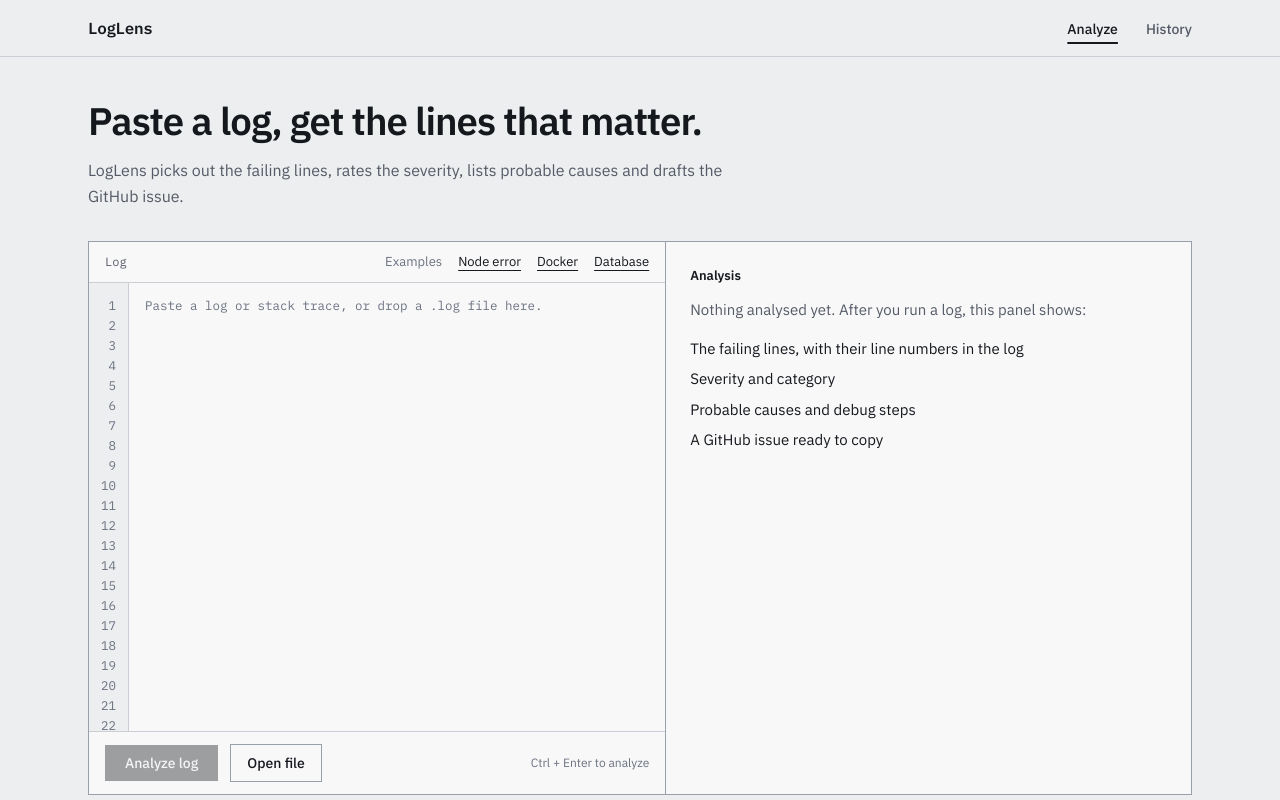
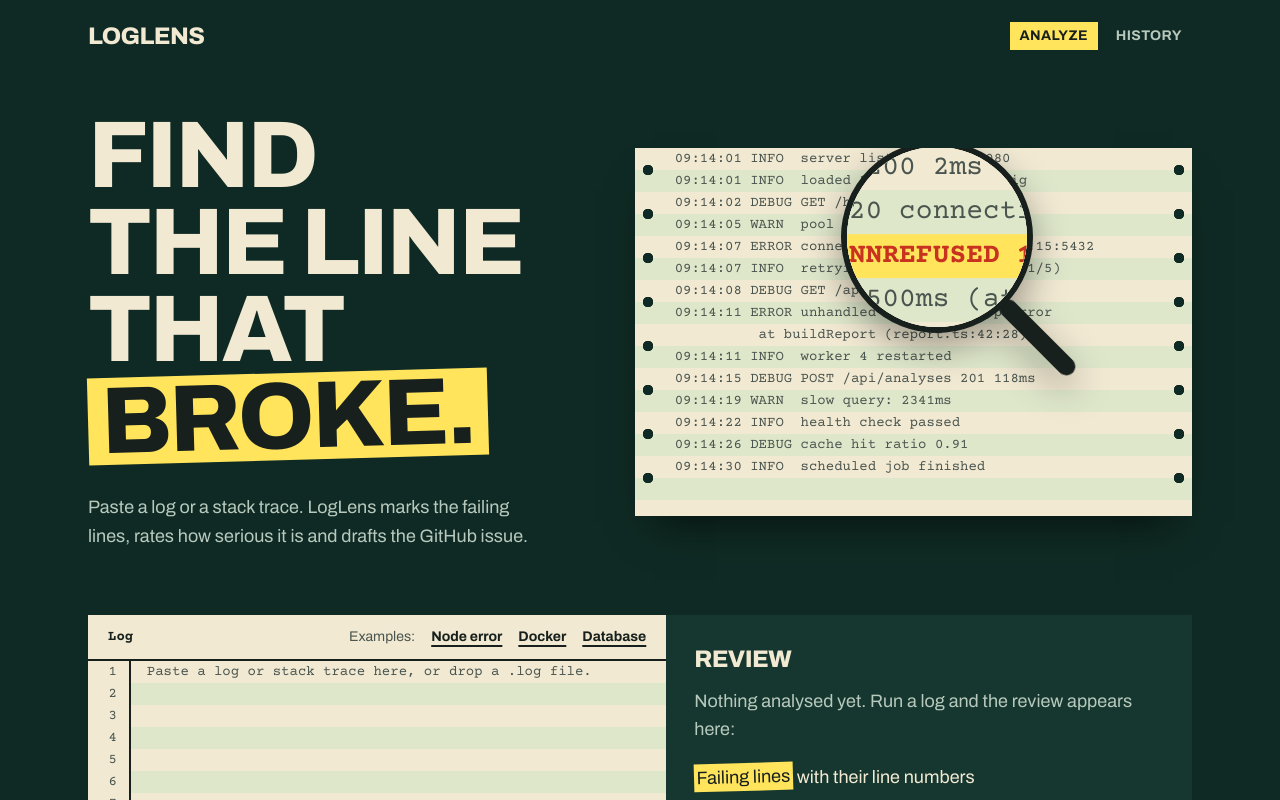
Before and after one commit to jacknegri89/LogLens, a React (Vite) app in the folder client/: page / in a window 1280 px wide. Shown: the top 800 px of the page. Built offline with nearby package versions, Linux system fonts and the light colour scheme; no server answers.

Commit message:
feat(client): redesign as a line-printer printout read with a lens
Dark green desk, green bar paper, highlighter and red-pen marks. Hero with a magnifying glass that follows the pointer; log editor with a numbered gutter; severity stamps.

```diff
--- a/client/index.html
+++ b/client/index.html
@@ -5,7 +5,7 @@
     <link rel="icon" type="image/svg+xml" href="/favicon.svg" />
     <meta name="viewport" content="width=device-width, initial-scale=1.0" />
     <title>LogLens - AI log analysis</title>
-    <meta name="theme-color" content="#edeef0" />
+    <meta name="theme-color" content="#0f2a24" />
     <meta
       name="description"
       content="Paste a log or stack trace and get the failing lines, severity, probable causes and a ready-to-paste GitHub issue."
@@ -13,7 +13,7 @@
     <link rel="preconnect" href="https://fonts.googleapis.com" />
     <link rel="preconnect" href="https://fonts.gstatic.com" crossorigin />
     <link
-      href="https://fonts.googleapis.com/css2?family=IBM+Plex+Mono:wght@400;500;600&family=IBM+Plex+Sans:wght@400;500;600&display=swap"
+      href="https://fonts.googleapis.com/css2?family=Archivo:wdth,wght@62..125,400..900&family=Courier+Prime:wght@400;700&display=swap"
       rel="stylesheet"
       media="print"
       onload="
@@ -23,7 +23,7 @@
     />
     <noscript>
       <link
-        href="https://fonts.googleapis.com/css2?family=IBM+Plex+Mono:wght@400;500;600&family=IBM+Plex+Sans:wght@400;500;600&display=swap"
+        href="https://fonts.googleapis.com/css2?family=Archivo:wdth,wght@62..125,400..900&family=Courier+Prime:wght@400;700&display=swap"
         rel="stylesheet"
       />
     </noscript>
--- a/client/src/App.tsx
+++ b/client/src/App.tsx
@@ -50,8 +50,10 @@ export function App() {
 function NotFound() {
   return (
     <div className="py-16">
-      <p className="font-mono text-sm text-muted">404</p>
-      <h1 className="mt-2 text-2xl font-semibold">This page does not exist.</h1>
+      <p className="font-mono text-lg font-bold text-chalk">404</p>
+      <h1 className="mt-2 text-4xl font-extrabold uppercase [font-stretch:125%]">
+        This page <span className="marker">does not exist.</span>
+      </h1>
     </div>
   );
 }
--- a/client/src/components/Layout.tsx
+++ b/client/src/components/Layout.tsx
@@ -1,22 +1,24 @@
 import { NavLink, Outlet } from 'react-router-dom';
 
 function navClass({ isActive }: { isActive: boolean }): string {
-  let activeClass = 'text-muted hover:text-ink';
+  let activeClass = 'text-chalk hover:text-paper';
   if (isActive) {
-    activeClass = 'text-ink underline decoration-2 underline-offset-8';
+    activeClass = 'bg-marker text-ink';
   }
-  return `text-sm font-medium ${activeClass}`;
+  return `px-2 py-1 text-xs font-bold tracking-wide uppercase sm:px-2.5 sm:text-sm ${activeClass}`;
 }
 
 export function Layout() {
   return (
     <div className="flex min-h-dvh flex-col">
-      <header className="border-b border-rule">
-        <div className="mx-auto flex w-full max-w-6xl items-baseline justify-between px-6 py-4">
-          <NavLink to="/" className="font-mono text-base font-semibold tracking-tight">
+      <header className="mx-auto flex w-full max-w-6xl items-center justify-between px-6 py-5">
+        <NavLink
+          to="/"
+          className="text-xl font-extrabold tracking-tight uppercase sm:text-2xl [font-stretch:125%]"
+        >
           LogLens
         </NavLink>
-          <nav className="flex items-center gap-7" aria-label="Main">
+        <nav className="flex items-center gap-2" aria-label="Main">
           <NavLink to="/" end className={navClass}>
             Analyze
           </NavLink>
@@ -24,10 +26,9 @@ export function Layout() {
             History
           </NavLink>
         </nav>
-        </div>
       </header>
 
-      <main className="mx-auto w-full max-w-6xl flex-1 px-6 py-10">
+      <main className="mx-auto w-full max-w-6xl flex-1 px-6 pb-24">
         <Outlet />
       </main>
     </div>
--- /dev/null
+++ b/client/src/components/LensStage.tsx
@@ -0,0 +1,130 @@
+import { useEffect, useRef } from 'react';
+
+/**
+ * The hero: a printout of a log with a magnifying glass on it. Under the glass the
+ * failing lines get marked with a highlighter. The glass follows the pointer and,
+ * when nobody is pointing, drifts over the paper by itself.
+ */
+
+interface PrintLine {
+  text: string;
+  failing: boolean;
+}
+
+const PRINTOUT: PrintLine[] = [
+  { text: '09:14:01 INFO  server listening on :8080', failing: false },
+  { text: '09:14:01 INFO  loaded 3 routes from config', failing: false },
+  { text: '09:14:02 DEBUG GET /health 200 2ms', failing: false },
+  { text: '09:14:05 WARN  pool at 18/20 connections', failing: false },
+  { text: '09:14:07 ERROR connect ECONNREFUSED 10.0.2.15:5432', failing: true },
+  { text: '09:14:07 INFO  retrying in 500ms (attempt 1/5)', failing: false },
+  { text: '09:14:08 DEBUG GET /api/users 200 41ms', failing: false },
+  { text: '09:14:11 ERROR unhandled rejection: TypeError', failing: true },
+  { text: '          at buildReport (report.ts:42:28)', failing: true },
+  { text: '09:14:11 INFO  worker 4 restarted', failing: false },
+  { text: '09:14:15 DEBUG POST /api/analyses 201 118ms', failing: false },
+  { text: '09:14:19 WARN  slow query: 2341ms', failing: false },
+  { text: '09:14:22 INFO  health check passed', failing: false },
+  { text: '09:14:26 DEBUG cache hit ratio 0.91', failing: false },
+  { text: '09:14:30 INFO  scheduled job finished', failing: false },
+];
+
+function Printout({ magnified }: { magnified: boolean }) {
+  return (
+    <div className="bands perforated absolute inset-0 overflow-hidden pt-0 pl-10 font-mono text-[14px] leading-[22px] text-ink">
+      {PRINTOUT.map((line, i) => {
+        let lineClass = 'text-ink-soft';
+        if (magnified && line.failing) {
+          lineClass = 'bg-marker font-bold text-pen';
+        }
+        return (
+          <div key={i} className={`whitespace-pre ${lineClass}`}>
+            {line.text}
+          </div>
+        );
+      })}
+    </div>
+  );
+}
+
+export function LensStage() {
+  const stageRef = useRef<HTMLDivElement>(null);
+
+  useEffect(() => {
+    const stage = stageRef.current;
+    if (!stage) return;
+
+    const reduceMotion = window.matchMedia('(prefers-reduced-motion: reduce)').matches;
+    let pointerInside = false;
+    let frame = 0;
+
+    function moveLens(x: number, y: number) {
+      stage?.style.setProperty('--x', `${x}px`);
+      stage?.style.setProperty('--y', `${y}px`);
+    }
+
+    function measure() {
+      stage?.style.setProperty('--w', `${stage.clientWidth}px`);
+      stage?.style.setProperty('--h', `${stage.clientHeight}px`);
+    }
+
+    function onMove(event: PointerEvent) {
+      const box = stage?.getBoundingClientRect();
+      if (!box) return;
+      pointerInside = true;
+      moveLens(event.clientX - box.left, event.clientY - box.top);
+    }
+
+    function onLeave() {
+      pointerInside = false;
+    }
+
+    // Without a pointer the glass wanders slowly across the paper.
+    function drift(time: number) {
+      if (stage && !pointerInside) {
+        const x = stage.clientWidth * (0.36 + 0.22 * Math.sin(time / 2600));
+        const y = stage.clientHeight * (0.5 + 0.28 * Math.sin(time / 1700 + 1));
+        moveLens(x, y);
+      }
+      frame = requestAnimationFrame(drift);
+    }
+
+    measure();
+    const observer = new ResizeObserver(measure);
+    observer.observe(stage);
+    stage.addEventListener('pointermove', onMove);
+    stage.addEventListener('pointerleave', onLeave);
+
+    if (reduceMotion) {
+      moveLens(stage.clientWidth * 0.55, stage.clientHeight * 0.5);
+    } else {
+      frame = requestAnimationFrame(drift);
+    }
+
+    return () => {
+      cancelAnimationFrame(frame);
+      observer.disconnect();
+      stage.removeEventListener('pointermove', onMove);
+      stage.removeEventListener('pointerleave', onLeave);
+    };
+  }, []);
+
+  return (
+    <div
+      ref={stageRef}
+      className="relative h-[19rem] cursor-none overflow-hidden shadow-[0_24px_40px_-18px_rgb(0_0_0/0.6)] sm:h-[23rem]"
+      style={{ '--x': '55%', '--y': '50%', '--w': '600px', '--h': '368px' } as React.CSSProperties}
+      aria-hidden="true"
+    >
+      <Printout magnified={false} />
+      <div className="lens">
+        <span className="lens-handle" />
+        <div className="lens-glass">
+          <div className="lens-inner">
+            <Printout magnified />
+          </div>
+        </div>
+      </div>
+    </div>
+  );
+}
--- a/client/src/index.css
+++ b/client/src/index.css
@@ -1,41 +1,48 @@
 @import 'tailwindcss';
 
+/*
+ * Look: a line-printer printout read with a magnifying glass.
+ * Dark green desk, cream "green bar" paper, highlighter yellow and red pen.
+ */
 @theme {
-  --color-paper: #edeef0;
-  --color-panel: #f8f8f9;
-  --color-ink: #15181d;
-  --color-muted: #555b66;
-  --color-faint: #6b7280;
-  --color-rule: #cbced5;
-  --color-rule-strong: #9aa0ab;
+  --color-felt: #0f2a24;
+  --color-felt-2: #16372f;
+  --color-chalk: #b7c9bd;
+  --color-chalk-dim: #7f9a8c;
 
-  --color-high: #c23a25;
-  --color-medium: #9a6200;
-  --color-low: #2d6a9a;
+  --color-paper: #f1e9d2;
+  --color-band: #dfe7cb;
+  --color-ink: #17201c;
+  --color-ink-soft: #4a554f;
 
-  --font-sans: 'IBM Plex Sans', ui-sans-serif, system-ui, sans-serif;
-  --font-mono: 'IBM Plex Mono', ui-monospace, 'SFMono-Regular', monospace;
+  --color-marker: #ffe45c;
+  --color-pen: #c8321f;
+  --color-amber: #96560a;
+  --color-blueink: #1d5a80;
+
+  --font-sans: 'Archivo', ui-sans-serif, system-ui, sans-serif;
+  --font-mono: 'Courier Prime', 'Courier New', ui-monospace, monospace;
 }
 
 @layer base {
   html {
-    color-scheme: light;
+    color-scheme: dark;
   }
 
   body {
-    background-color: var(--color-paper);
-    color: var(--color-ink);
+    background-color: var(--color-felt);
+    color: var(--color-paper);
     font-family: var(--font-sans);
     -webkit-font-smoothing: antialiased;
   }
 
   ::selection {
-    background-color: var(--color-ink);
-    color: var(--color-paper);
+    background-color: var(--color-marker);
+    color: var(--color-ink);
   }
 
   :focus-visible {
-    outline: 2px solid var(--color-ink);
+    outline: 3px solid var(--color-marker);
     outline-offset: 2px;
   }
 
@@ -47,7 +54,110 @@
   }
 }
 
-/* Blinking cursor shown while a log is being analysed. */
+/* Green bar paper: alternating cream and pale green bands, one band per text line. */
+.bands {
+  background-color: var(--color-paper);
+  background-image: repeating-linear-gradient(
+    to bottom,
+    var(--color-paper) 0,
+    var(--color-paper) 22px,
+    var(--color-band) 22px,
+    var(--color-band) 44px
+  );
+}
+
+/* Tractor-feed holes along both edges of the paper. */
+.perforated::before,
+.perforated::after {
+  content: '';
+  position: absolute;
+  top: 0;
+  bottom: 0;
+  width: 26px;
+  pointer-events: none;
+  background-image: radial-gradient(circle at 13px 22px, var(--color-felt) 5px, transparent 5.5px);
+  background-size: 26px 44px;
+}
+.perforated::before {
+  left: 0;
+}
+.perforated::after {
+  right: 0;
+}
+
+/* Highlighter pen: a slightly crooked yellow block behind the text. */
+.marker {
+  display: inline-block;
+  padding: 0 0.14em;
+  background: var(--color-marker);
+  color: var(--color-ink);
+  transform: rotate(-1.6deg);
+  box-decoration-break: clone;
+}
+
+/* The magnifying glass that follows the pointer over the printout. */
+.lens {
+  position: absolute;
+  left: calc(var(--x) - 96px);
+  top: calc(var(--y) - 96px);
+  width: 192px;
+  height: 192px;
+  pointer-events: none;
+  filter: drop-shadow(0 14px 18px rgb(0 0 0 / 0.35));
+}
+.lens-glass {
+  position: absolute;
+  inset: 0;
+  overflow: hidden;
+  border: 6px solid var(--color-ink);
+  border-radius: 50%;
+  background: var(--color-paper);
+}
+.lens-inner {
+  position: absolute;
+  left: calc(90px - var(--x));
+  top: calc(90px - var(--y));
+  width: var(--w);
+  height: var(--h);
+  transform: scale(2);
+  transform-origin: var(--x) var(--y);
+}
+.lens-handle {
+  position: absolute;
+  left: calc(50% - 9px);
+  top: 50%;
+  width: 18px;
+  height: 100px;
+  border-radius: 9px;
+  background: var(--color-ink);
+  transform-origin: 9px 0;
+  transform: rotate(-45deg) translateY(92px);
+}
+
+/* Buttons and stamps: hard edges, a flat offset shadow, no blur. */
+.btn-ink {
+  border: 2px solid var(--color-ink);
+  background: var(--color-ink);
+  color: var(--color-paper);
+  box-shadow: 4px 4px 0 var(--color-marker);
+  transition:
+    transform 0.12s,
+    box-shadow 0.12s;
+}
+.btn-ink:hover:not(:disabled) {
+  transform: translate(2px, 2px);
+  box-shadow: 2px 2px 0 var(--color-marker);
+}
+.btn-paper {
+  border: 2px solid var(--color-ink);
+  background: var(--color-paper);
+  color: var(--color-ink);
+  transition: background-color 0.12s;
+}
+.btn-paper:hover {
+  background: var(--color-marker);
+}
+
 .caret::after {
   content: '';
   display: inline-block;
@@ -55,7 +165,7 @@
   height: 1.05em;
   margin-left: 4px;
   vertical-align: -0.15em;
-  background: var(--color-ink);
+  background: currentColor;
   animation: blink 1s steps(1) infinite;
 }
 
--- a/client/src/lib/format.ts
+++ b/client/src/lib/format.ts
@@ -1,17 +1,15 @@
 import type { Severity } from './types';
 
-/** Colour classes for each severity. Colour is used only to carry this meaning. */
+/** Ink colours for each severity, readable on the cream paper. */
 export const severityMeta: Record<Severity, { label: string; text: string; border: string }> = {
-  high: { label: 'High', text: 'text-high', border: 'border-high' },
-  medium: { label: 'Medium', text: 'text-medium', border: 'border-medium' },
-  low: { label: 'Low', text: 'text-low', border: 'border-low' },
+  high: { label: 'High', text: 'text-pen', border: 'border-pen' },
+  medium: { label: 'Medium', text: 'text-amber', border: 'border-amber' },
+  low: { label: 'Low', text: 'text-blueink', border: 'border-blueink' },
 };
 
-/** Colour of a log line by what it says, so the failing lines stand out. */
-export function lineTone(line: string): string {
-  if (/error|exception|fatal|fail|refused|killed/i.test(line)) return 'text-high';
-  if (/warn|retry|slow|timeout/i.test(line)) return 'text-medium';
-  return 'text-ink';
+/** Whether a log line is a failure, so the report can mark it with the highlighter. */
+export function isFailure(line: string): boolean {
+  return /error|exception|fatal|fail|refused|killed/i.test(line);
 }
 
 /**
--- a/client/src/pages/AnalyzePage.tsx
+++ b/client/src/pages/AnalyzePage.tsx
@@ -1,6 +1,7 @@
 import { useRef, useState } from 'react';
 import { Link } from 'react-router-dom';
 
+import { LensStage } from '../components/LensStage';
 import { ReportView } from '../components/ReportView';
 import { api } from '../lib/api';
 import { EXAMPLES } from '../lib/examples';
@@ -9,7 +10,7 @@ import type { AnalysisRecord } from '../lib/types';
 
 type Status = 'idle' | 'loading' | 'error';
 
-const MIN_EDITOR_LINES = 22;
+const MIN_EDITOR_LINES = 20;
 
 function friendlyError(err: unknown): string {
   let msg = 'Something went wrong';
@@ -35,7 +36,7 @@ export function AnalyzePage() {
   const canSubmit = text.trim().length > 0 && status !== 'loading';
   const lineCount = text === '' ? 0 : text.split('\n').length;
 
-  // Line numbers of the failing lines, shown in red in the editor gutter.
+  // Line numbers of the failing lines: marked with the highlighter in the editor gutter.
   const failingLines = new Set<number>();
   if (result && result.rawLog === text) {
     for (const lineNumber of findLineNumbers(result.rawLog, result.report.keyLines).values()) {
@@ -102,18 +103,29 @@ export function AnalyzePage() {
 
   return (
     <div>
-      <h1 className="max-w-3xl text-[clamp(1.7rem,3.4vw,2.4rem)] leading-tight font-semibold tracking-tight">
-        Paste a log, get the lines that matter.
-      </h1>
-      <p className="mt-3 max-w-2xl text-base leading-relaxed text-muted">
-        LogLens picks out the failing lines, rates the severity, lists probable causes and drafts
-        the GitHub issue.
-      </p>
+      {/* Hero */}
+      <section className="grid items-center gap-10 pt-6 pb-16 lg:grid-cols-[1fr_1.1fr] lg:pt-10">
+        <div>
+          <h1 className="text-[clamp(2.9rem,7.4vw,6.2rem)] leading-[0.92] font-extrabold tracking-tight uppercase [font-stretch:125%]">
+            Find
+            <br />
+            the line
+            <br />
+            that <span className="marker">broke.</span>
+          </h1>
+          <p className="mt-8 max-w-md text-lg leading-relaxed text-chalk">
+            Paste a log or a stack trace. LogLens marks the failing lines, rates how serious it is
+            and drafts the GitHub issue.
+          </p>
+        </div>
+        <LensStage />
+      </section>
 
-      <div className="mt-8 grid border border-rule-strong bg-panel lg:grid-cols-[minmax(0,1.1fr)_minmax(0,1fr)]">
-        {/* Left: the log */}
+      {/* Workbench */}
+      <div className="grid lg:grid-cols-[minmax(0,1.1fr)_minmax(0,1fr)]">
+        {/* Left: the log, on green bar paper */}
         <section
-          className={`flex min-w-0 flex-col border-b border-rule-strong lg:border-r lg:border-b-0 ${dragging ? 'bg-paper' : ''}`}
+          className={`relative flex min-w-0 flex-col bg-paper text-ink ${dragging ? 'outline-4 outline-marker outline-dashed -outline-offset-8' : ''}`}
           onDragOver={(e) => {
             e.preventDefault();
             setDragging(true);
@@ -126,13 +138,13 @@ export function AnalyzePage() {
             if (file) loadFile(file);
           }}
         >
-          <div className="flex flex-wrap items-center justify-between gap-3 border-b border-rule px-4 py-2.5">
-            <span className="font-mono text-xs text-muted">
+          <div className="flex flex-wrap items-center justify-between gap-3 border-b-2 border-ink px-5 py-3">
+            <span className="font-mono text-sm font-bold">
               {editorTitle}
               {lineCount > 0 && ` · ${lineCount} lines`}
             </span>
-            <div className="flex items-center gap-4 text-[13px]">
-              <span className="text-faint">Examples</span>
+            <div className="flex flex-wrap items-center gap-x-4 gap-y-1 text-sm">
+              <span className="text-ink-soft">Examples:</span>
               {EXAMPLES.map((example) => (
                 <button
                   key={example.label}
@@ -141,7 +153,7 @@ export function AnalyzePage() {
                     setText(example.content);
                     setFileName(null);
                   }}
-                  className="text-ink underline underline-offset-4 hover:no-underline"
+                  className="font-bold underline decoration-2 underline-offset-4 hover:bg-marker"
                 >
                   {example.label}
                 </button>
@@ -149,16 +161,16 @@ export function AnalyzePage() {
             </div>
           </div>
 
-          <div className="h-[28rem] overflow-auto">
-            <div className="flex min-h-full font-mono text-[12.5px] leading-5">
+          <div className="h-[30rem] overflow-auto">
+            <div className="bands flex min-h-full font-mono text-[14px] leading-[22px]">
               <ol
-                className="sticky left-0 shrink-0 border-r border-rule bg-paper py-3 text-right text-faint select-none"
+                className="sticky left-0 z-10 shrink-0 border-r-2 border-ink bg-paper text-right text-ink-soft select-none"
                 aria-hidden="true"
               >
                 {gutterNumbers.map((n) => (
                   <li
                     key={n}
-                    className={`px-3 ${failingLines.has(n) ? 'bg-high font-medium text-paper' : ''}`}
+                    className={`px-3 ${failingLines.has(n) ? 'bg-marker font-bold text-pen' : ''}`}
                   >
                     {n}
                   </li>
@@ -180,28 +192,28 @@ export function AnalyzePage() {
                     onAnalyze();
                   }
                 }}
-                placeholder="Paste a log or stack trace, or drop a .log file here."
+                placeholder="Paste a log or stack trace here, or drop a .log file."
                 spellCheck={false}
                 wrap="off"
                 rows={Math.max(lineCount, MIN_EDITOR_LINES)}
-                className="block min-w-0 flex-1 resize-none overflow-hidden bg-transparent py-3 pl-4 whitespace-pre text-ink placeholder:text-faint focus:outline-none"
+                className="block min-w-0 flex-1 resize-none overflow-hidden bg-transparent p-0 pl-4 whitespace-pre text-ink placeholder:text-ink-soft focus:outline-none"
               />
             </div>
           </div>
 
-          <div className="flex flex-wrap items-center gap-3 border-t border-rule px-4 py-3">
+          <div className="flex flex-wrap items-center gap-4 border-t-2 border-ink px-5 py-4">
             <button
               type="button"
               onClick={onAnalyze}
               disabled={!canSubmit}
-              className="bg-ink px-5 py-2 text-sm font-medium text-paper hover:bg-black disabled:cursor-not-allowed disabled:opacity-40"
+              className="btn-ink px-6 py-2.5 text-sm font-bold tracking-wide uppercase disabled:cursor-not-allowed disabled:opacity-40"
             >
               Analyze log
             </button>
             <button
               type="button"
               onClick={() => fileInputRef.current?.click()}
-              className="border border-rule-strong px-4 py-2 text-sm font-medium hover:bg-paper"
+              className="btn-paper px-5 py-2.5 text-sm font-bold tracking-wide uppercase"
             >
               Open file
             </button>
@@ -209,12 +221,12 @@ export function AnalyzePage() {
               <button
                 type="button"
                 onClick={onCancel}
-                className="text-sm text-muted underline underline-offset-4 hover:text-ink"
+                className="text-sm font-bold underline decoration-2 underline-offset-4 hover:bg-marker"
               >
                 Cancel
               </button>
             )}
-            <span className="ml-auto text-xs text-faint">Ctrl + Enter to analyze</span>
+            <span className="ml-auto text-xs text-ink-soft">Ctrl + Enter to analyze</span>
           </div>
           <input
             ref={fileInputRef}
@@ -228,14 +240,17 @@ export function AnalyzePage() {
           />
         </section>
 
-        {/* Right: the analysis */}
-        <section className="min-w-0 p-6 lg:max-h-[36.5rem] lg:overflow-y-auto" aria-live="polite">
-          {status === 'loading' && <p className="caret text-[15px] text-muted">Analyzing log</p>}
+        {/* Right: the review, in red pen */}
+        <section
+          className="min-w-0 bg-felt-2 p-7 lg:max-h-[40.5rem] lg:overflow-y-auto"
+          aria-live="polite"
+        >
+          {status === 'loading' && <p className="caret text-lg text-chalk">Reading the log</p>}
 
           {status === 'error' && (
-            <div role="alert" className="border-l-2 border-high pl-4">
-              <p className="text-[15px] font-medium text-high">Analysis failed</p>
-              <p className="mt-1 text-[15px] text-muted">{error}</p>
+            <div role="alert" className="border-l-4 border-marker pl-4">
+              <p className="text-lg font-bold">Analysis failed</p>
+              <p className="mt-1 text-chalk">{error}</p>
             </div>
           )}
 
@@ -244,7 +259,7 @@ export function AnalyzePage() {
               <ReportView analysis={result} />
               <Link
                 to={`/analyses/${result.id}`}
-                className="mt-8 inline-block text-sm text-muted underline underline-offset-4 hover:text-ink"
+                className="mt-8 inline-block font-bold underline decoration-2 underline-offset-4 hover:bg-marker hover:text-ink"
               >
                 Open full page
               </Link>
@@ -253,12 +268,16 @@ export function AnalyzePage() {
 
           {status === 'idle' && !result && (
             <div>
-              <h2 className="text-[13px] font-semibold">Analysis</h2>
-              <p className="mt-3 text-[15px] leading-relaxed text-muted">
-                Nothing analysed yet. After you run a log, this panel shows:
+              <h2 className="text-2xl font-extrabold tracking-tight uppercase [font-stretch:125%]">
+                Review
+              </h2>
+              <p className="mt-3 text-lg text-chalk">
+                Nothing analysed yet. Run a log and the review appears here:
               </p>
-              <ul className="mt-4 space-y-2 text-[15px]">
-                <li>The failing lines, with their line numbers in the log</li>
+              <ul className="mt-5 space-y-3 text-lg">
+                <li>
+                  <span className="marker">Failing lines</span> with their line numbers
+                </li>
                 <li>Severity and category</li>
                 <li>Probable causes and debug steps</li>
                 <li>A GitHub issue ready to copy</li>
```
Also changed, not shown: client/src/components/ReportView.tsx (+33 -22 lines), client/src/components/SeverityBadge.tsx (+7 -4 lines), client/src/pages/AnalysisDetailPage.tsx (+11 -11 lines), client/src/pages/HistoryPage.tsx (+28 -39 lines), 3 other files (tests, documents, lock files or other folders). Lines whose indentation alone changed are shown as unchanged.
